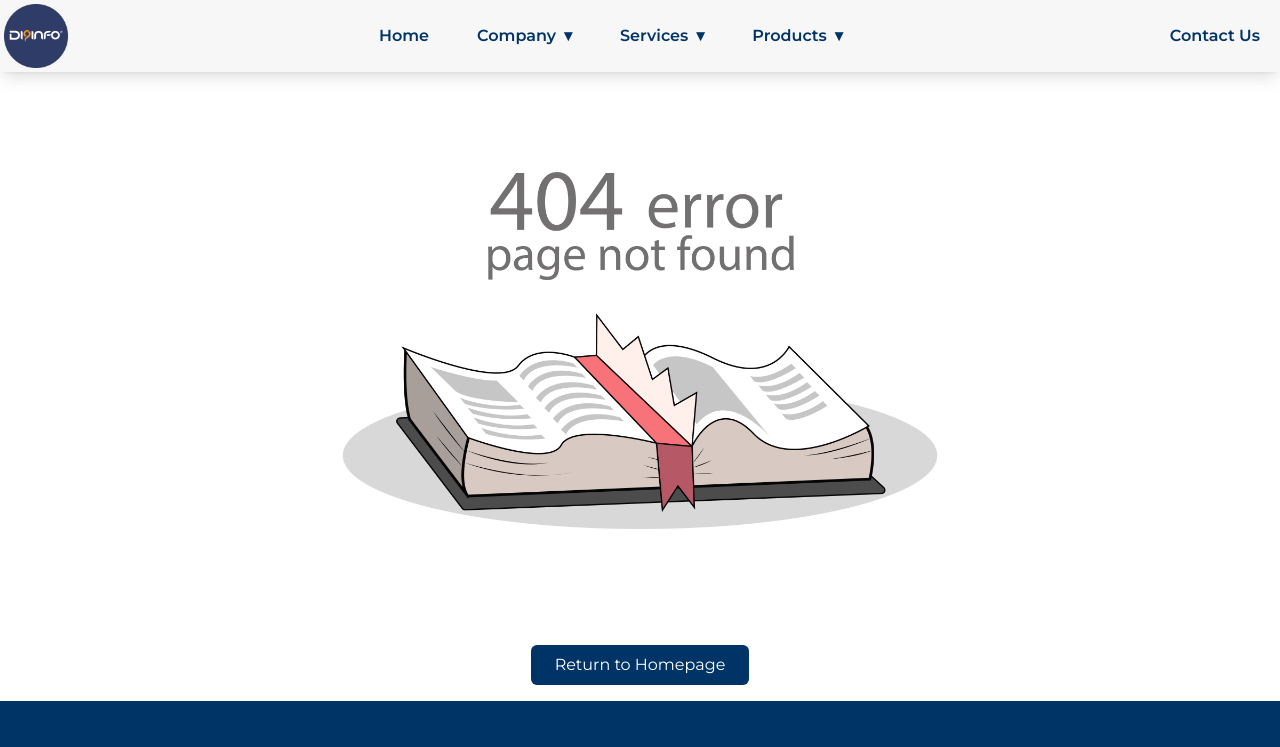
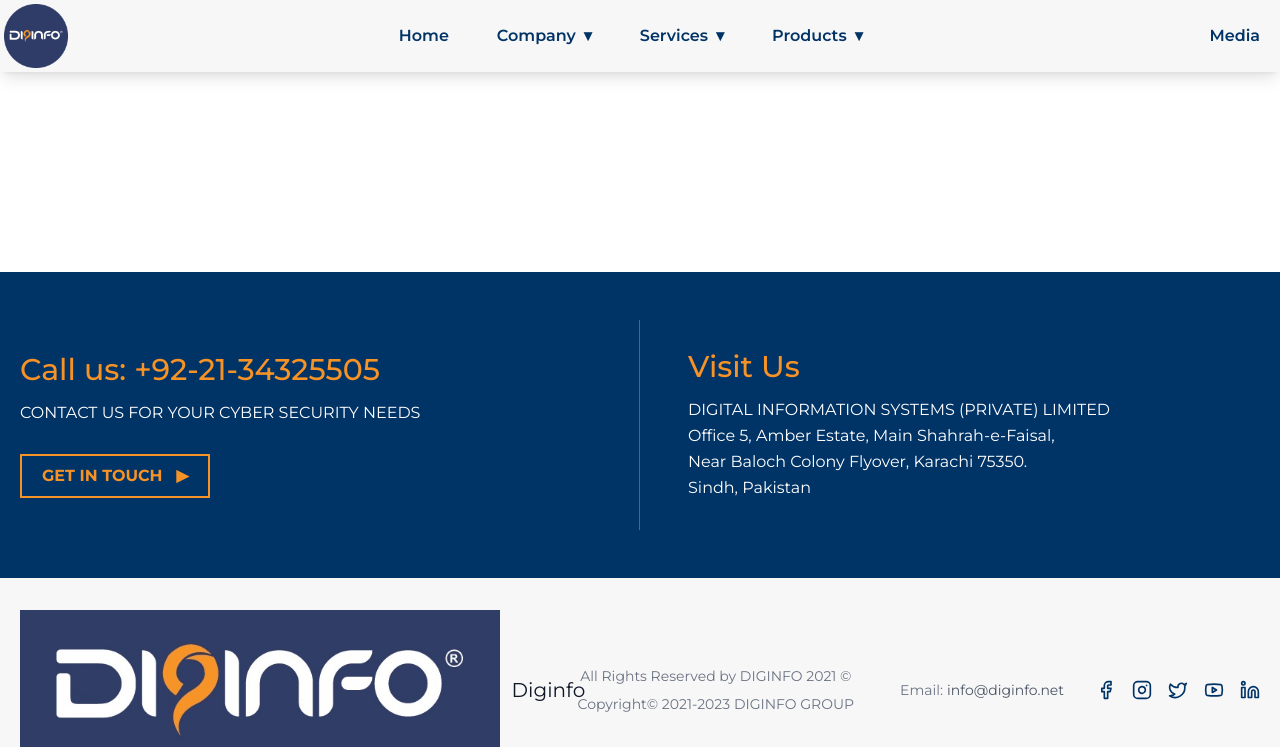
Before and after one commit to konain611/corpweb, a Next.js app in the folder myapp/: page /media in a window 1280 px wide. Before the commit this address had no page. Shown: the top 747 px of the page. Built offline with nearby package versions, Linux system fonts and the light colour scheme.

Commit message:
minor changes

```diff
--- a/myapp/app/components/navbar.tsx
+++ b/myapp/app/components/navbar.tsx
@@ -35,7 +35,8 @@ const Navbar = () => {
   const dropdownContent = {
     Company: {
       "About Us": ["Company Overview", "Leadership", "Experience", "Accredation", "Policy"],
-      "Strategy": ["DG Edge", "Customer Recognition", "Knowledge Base", "Implimentation Services", "Technical Support"]
+      "Strategy": ["DG Edge", "Customer Recognition", "Knowledge Base", "Implimentation Services", "Technical Support"],
+      "Contact Us": []
     },
     Services: {
       "Detection & Response": ["GRC Consulting", "CyberSecurity Consulting & Advisory Services", "Best Cyber Security Product Report", "Buyers Guide For Best Cyber Security Product"],
@@ -47,23 +48,10 @@ const Navbar = () => {
       "Security Challenge": ["Threat Assurance", "DG Lab"],
       "Education": ["DG Academy", "DG Kids"],
       "Cloud Security": ["DG Cloud"],
-      "Media": ["DG Magazine", "DG Media"],
+      // "Media": ["DG Magazine", "DG Media"],
       "Technology": ["Native Security"],
     }
   };
-
-  // const handleDropdownHover = (item: string) => {
-  //   setActiveDropdown(item);
-  // };
-
-  // const handleSubDropdownHover = (subItem: string) => {
-  //   setActiveSubDropdown(subItem);
-  // };
-
-  // const handleMouseLeave = () => {
-  //   setActiveDropdown(null);
-  //   setActiveSubDropdown(null);
-  // };
 
   const handleItemClick = () => {
     setActiveDropdown(null);
@@ -71,22 +59,6 @@ const Navbar = () => {
     setMobileMenuOpen(false);
   };
 
-  // const toggleDropdown = (item: string) => {
-  //   if (window.innerWidth < 768) { // Mobile behavior
-  //     setActiveDropdown(activeDropdown === item ? null : item);
-  //     setActiveSubDropdown(null);
-  //   } else { // Desktop behavior
-  //     setActiveDropdown(item);
-  //   }
-  // };
-
-  // const toggleSubDropdown = (subItem: string) => {
-  //   if (window.innerWidth < 768) { // Mobile behavior
-  //     setActiveSubDropdown(activeSubDropdown === subItem ? null : subItem);
-  //   } else { // Desktop behavior
-  //     setActiveSubDropdown(subItem);
-  //   }
-  // };
   const handleDropdown = (item: string) => {
     if (isMobile) {
       setActiveDropdown(activeDropdown === item ? null : item);
@@ -246,12 +218,12 @@ const Navbar = () => {
 
       {/* Contact Button */}
       <div className={`${mobileMenuOpen ? 'block' : 'hidden'} md:block w-full md:w-auto mt-4 md:mt-0`}>
-        <Link href="/company/contact-us/customer-support" onClick={handleItemClick}>
+        <Link href="/media" onClick={handleItemClick}>
           <button
             className="hover:text-[#F69226] px-4 py-2 w-full md:w-auto text-left md:text-center"
             role="menuitem"
           >
-            Contact Us
+            Media
           </button>
         </Link>
       </div>
--- a/myapp/app/components/subFooter.tsx
+++ b/myapp/app/components/subFooter.tsx
@@ -13,7 +13,7 @@ export default function SubFooter() {
                         CONTACT US FOR YOUR CYBER SECURITY NEEDS
                     </p>
                     <Link
-                        href="/company/contact-us/customer-support"
+                        href="/company/contact-us"
                         className="text-[#F69226] border-[#F69226] px-5 py-2 font-bold inline-flex items-center mt-2 transition-all duration-200 hover:bg-[#F69226] hover:text-white border-2"
                     >
                         GET IN TOUCH &nbsp; ▶
--- /dev/null
+++ b/myapp/app/media/page.tsx
@@ -0,0 +1,7 @@
+export default function Media(){
+    return(
+        <div className="my-50">
+
+        </div>
+    )
+}
```
Also changed, not shown: myapp/app/company/contact-us/page.tsx (renamed from myapp/app/company/contact-us/customer-support/page.tsx).
